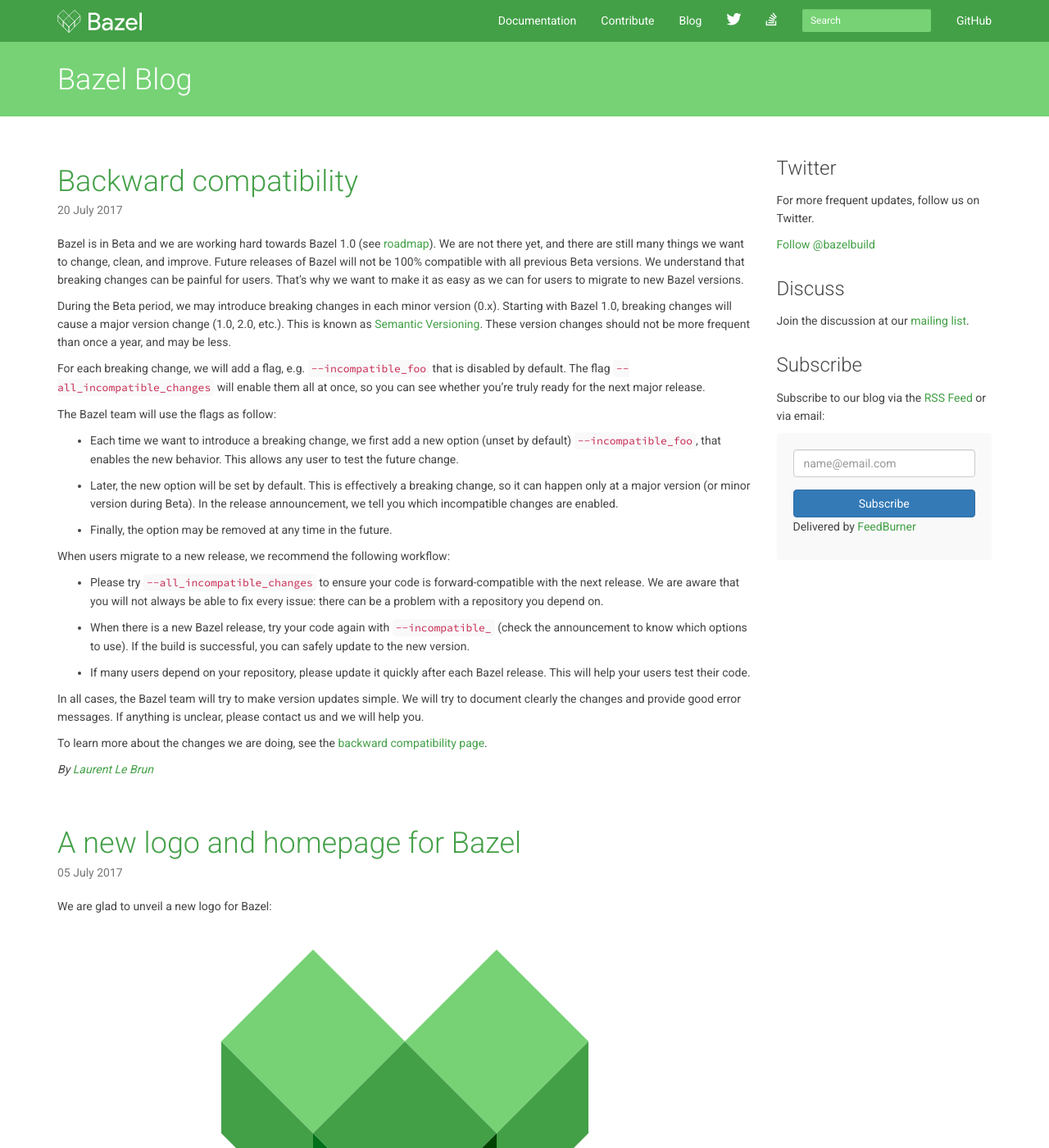
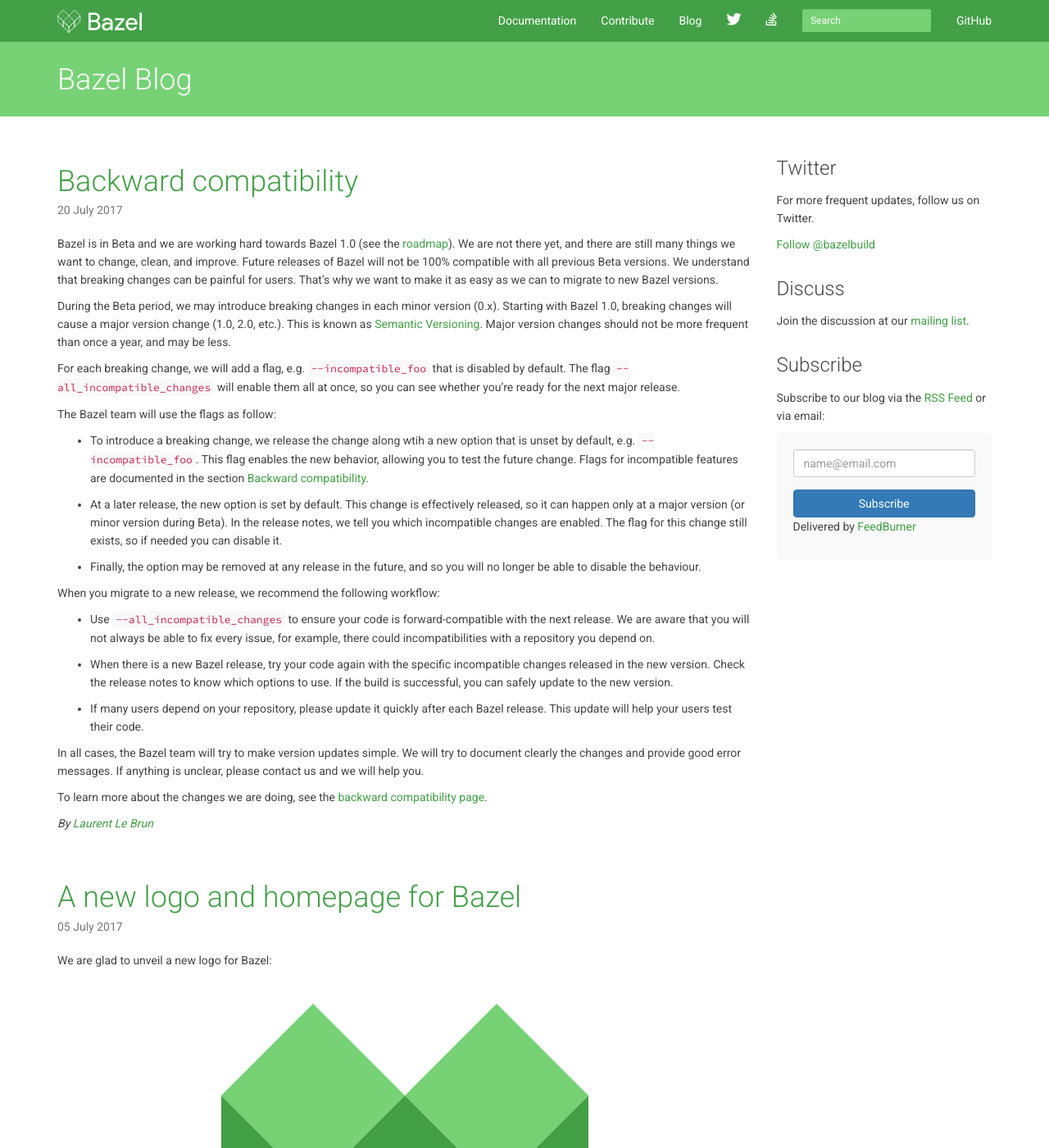
Before and after one commit to bazelbuild/bazel-blog, a Jekyll site: the page built from index.html, in a window 1280 px wide and 1400 px high. Shown: the whole window at 82% size. Built offline with Jekyll 4.4.1, drawn with Linux system fonts in a browser that asks for light colours; nearby versions of some CDN libraries; library files that are not in the unit come from our copies; Markdown is read by kramdown in place of the engine named in the settings; the list of posts is cut into pages by our own code.

Commit message:
Update 2017-07-20-backward-compatibility.md
I've made some edits, and have a few questions:
- Can we say "flag" rather than "option". Not a big deal, but I like using just one word when possible.
- When the flag is removed and so you can no longer disable the behaviour - are we announcing this in release notes?
- True that you can disable the behaviour while the flag is still present? I added this to the text.
- Will these changes be across Bazel, or only for extensions/skylark?
- "If the build is successful, you can safely update to the new version." Should we be a broader here? What if the change breaks a test behaviour? Maybe we should say "If your tests with the new change are successful, you can update to the new version." as each change may need different tests (though in many cases I'm sure it's just verifying that it builds)

```diff
--- a/_posts/2017-07-20-backward-compatibility.md
+++ b/_posts/2017-07-20-backward-compatibility.md
@@ -3,50 +3,54 @@
 title: Backward compatibility
 ---
 
-Bazel is in Beta and we are working hard towards Bazel 1.0 (see
+Bazel is in Beta and we are working hard towards Bazel 1.0 (see the
 [roadmap](https://bazel.build/roadmap.html)). We are not there yet, and there
 are still many things we want to change, clean, and improve. Future releases of
 Bazel will not be 100% compatible with all previous Beta versions. We understand
 that breaking changes can be painful for users. That's why we want to make it as
-easy as we can for users to migrate to new Bazel versions.
+easy as we can to migrate to new Bazel versions.
 
 During the Beta period, we may introduce breaking changes in each minor version
 (0.x). Starting with Bazel 1.0, breaking changes will cause a major version
 change (1.0, 2.0, etc.). This is known as [Semantic
-Versioning](http://semver.org/). These version changes should not be more
+Versioning](http://semver.org/). Major version changes should not be more
 frequent than once a year, and may be less.
 
 For each breaking change, we will add a flag, e.g. `--incompatible_foo` that is
 disabled by default. The flag `--all_incompatible_changes` will enable them all
-at once, so you can see whether you're truly ready for the next major release.
+at once, so you can see whether you're ready for the next major release.
 
 The Bazel team will use the flags as follow:
 
-*   Each time we want to introduce a breaking change, we first add a new option
-    (unset by default) `--incompatible_foo`, that enables the new behavior. This
-    allows any user to test the future change.
+*   To introduce a breaking change, we release the change along wtih a new option
+    that is unset by default, e.g. `--incompatible_foo`. This flag enables the
+    new behavior, allowing you to test the future change. Flags for incompatible
+    features are documented in the section
+    [Backward compatibility](https://docs.bazel.build/versions/master/skylark/backward-compatibility.html).
 
-*   Later, the new option will be set by default. This is effectively a breaking
-    change, so it can happen only at a major version (or minor version during
-    Beta). In the release announcement, we tell you which incompatible changes
-    are enabled.
+*   At a later release, the new option is set by default. This
+    change is effectively released, so it can happen only at a major version
+    (or minor version during Beta). In the release notes, we tell you which
+    incompatible changes are enabled. The flag for this change still exists,
+    so if needed you can disable it.
 
-*   Finally, the option may be removed at any time in the future.
+*   Finally, the option may be removed at any release in the future, and so you will
+    no longer be able to disable the behaviour.
 
-When users migrate to a new release, we recommend the following workflow:
+When you migrate to a new release, we recommend the following workflow:
 
-*   Please try `--all_incompatible_changes` to ensure your code is
+*   Use `--all_incompatible_changes` to ensure your code is
     forward-compatible with the next release. We are aware that you will not
-    always be able to fix every issue: there can be a problem with a repository
-    you depend on.
+    always be able to fix every issue, for example, there could
+    incompatibilities with a repository you depend on.
 
-*   When there is a new Bazel release, try your code again with
-    `--incompatible_` (check the announcement to know which options
-    to use). If the build is successful, you can safely update to the new
-    version.
+*   When there is a new Bazel release, try your code again with the
+    specific incompatible changes released in the new version. Check the
+    release notes to know which options to use. If the build is successful,
+    you can safely update to the new version.
 
 *   If many users depend on your repository, please update it quickly after each
-    Bazel release. This will help your users test their code.
+    Bazel release. This update will help your users test their code.
 
 In all cases, the Bazel team will try to make version updates simple. We will
 try to document clearly the changes and provide good error messages. If anything
```
